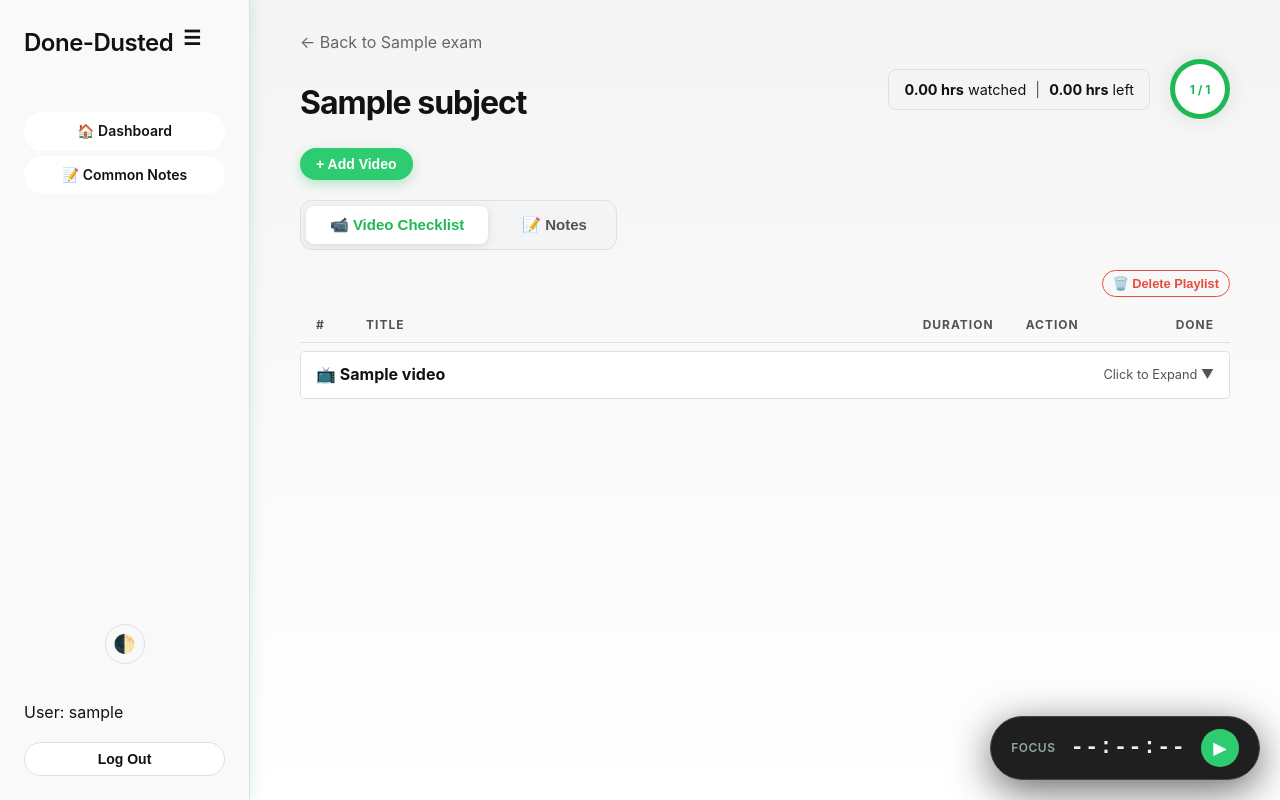
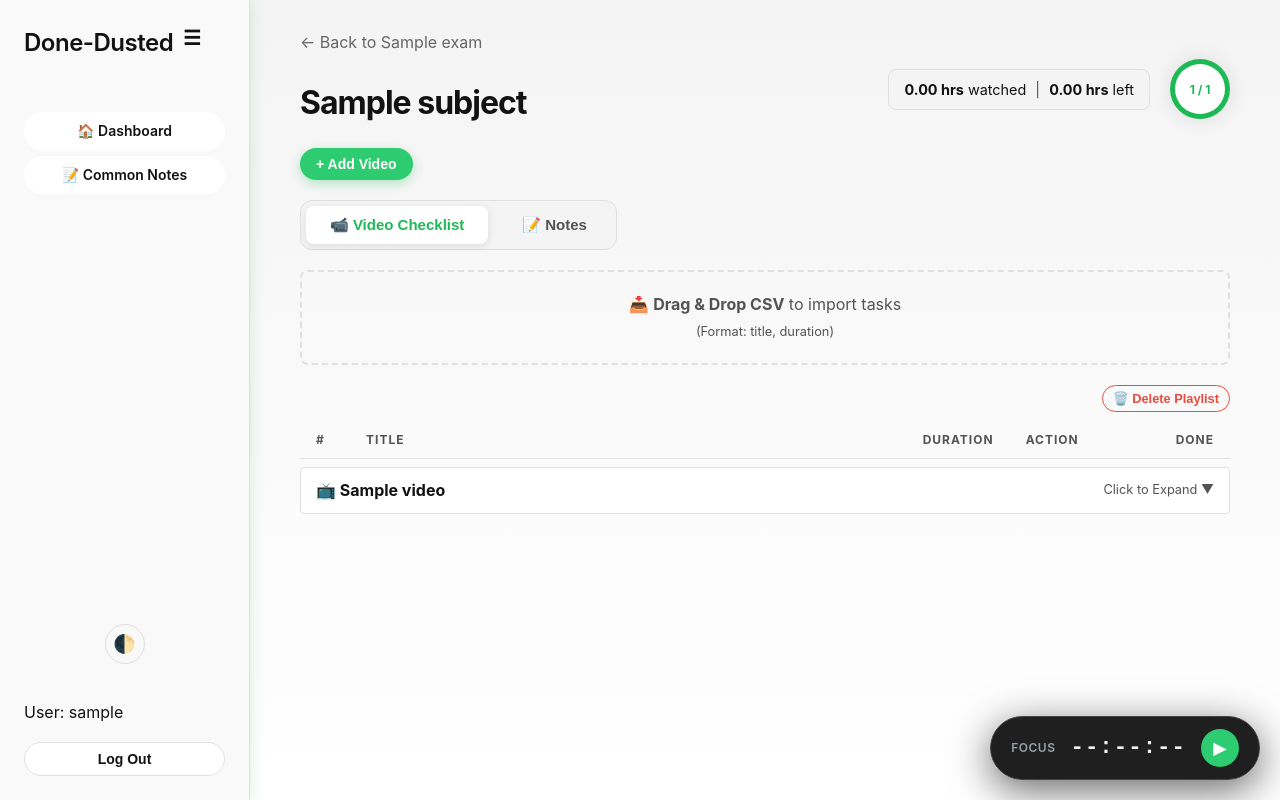
Before and after one commit to priyanshsrivastava749/Done-Dusted, a Django app: page /core/subject/1/ in a window 1280 px wide. Run offline with Django 5.2, Linux system fonts and the light colour scheme; a user stored in the database is signed in; data comes from the database, SQL or seed files in the repository; tables that the repository leaves empty hold one stand-in row (values such as "Sample post"); data that the repository does not hold is empty; some libraries are stand-ins or nearby versions.

Commit message:
feat: Add CSV drag-and-drop import for checklist

```diff
--- a/core/urls.py
+++ b/core/urls.py
@@ -26,6 +26,7 @@ urlpatterns = [
     path('exam/<int:exam_id>/delete/', views.delete_exam, name='delete_exam'),
     path('subject/<int:subject_id>/delete/', views.delete_subject, name='delete_subject'),
     path('subject/<int:subject_id>/delete-playlist/', views.delete_playlist, name='delete_playlist'),
+    path('subject/<int:subject_id>/import-csv/', views.upload_csv_todo, name='upload_csv_todo'),
     path('api/set-goal/', views.set_global_goal, name='set_global_goal'),
     path('api/get-today-goal/', views.get_today_goal, name='get_today_goal'),
     path('api/save-focus-progress/', views.save_focus_progress, name='save_focus_progress'),
--- a/core/views.py
+++ b/core/views.py
@@ -676,6 +676,29 @@ def delete_playlist(request, subject_id):
 
 @require_POST
 @login_required
+def upload_csv_todo(request, subject_id):
+    subject = get_object_or_404(Subject, id=subject_id, exam__user=request.user)
+
+    if 'file' not in request.FILES:
+        return JsonResponse({'success': False, 'message': 'No file uploaded'})
+
+    file = request.FILES['file']
+
+    if not file.name.endswith('.csv'):
+        return JsonResponse({'success': False, 'message': 'Invalid file type. Please upload a CSV file.'})
+
+    try:
+        from core.services.csv_importer import import_videos_from_csv
+        # Read file content safely
+        file_data = file.read().decode('utf-8')
+
+        result = import_videos_from_csv(file_data, subject)
+        return JsonResponse(result)
+    except Exception as e:
+        return JsonResponse({'success': False, 'message': str(e)})
+
+@require_POST
+@login_required
 def set_global_goal(request):
     import json
     data = json.loads(request.body)
--- a/templates/subject_detail.html
+++ b/templates/subject_detail.html
@@ -316,6 +316,17 @@
 
 <!-- Video Checklist View -->
 <div id="view-checklist" class="full-width-section">
+    <!-- CSV Import Zone -->
+    <div id="csv-drop-zone" class="drop-zone"
+        style="border: 2px dashed var(--border-color); border-radius: 8px; padding: 20px; text-align: center; margin-bottom: 20px; cursor: pointer; transition: all 0.2s;">
+        <p style="color: var(--text-secondary); margin: 0;">
+            📥 <strong>Drag & Drop CSV</strong> to import tasks
+            <br>
+            <span style="font-size: 0.8em;">(Format: title, duration)</span>
+        </p>
+        <input type="file" id="csv-file-input" accept=".csv" style="display: none;" onchange="handleFileSelect(this)">
+    </div>
+
     {% if videos %}
     <div style="text-align: right; margin-bottom: 10px;">
         <button onclick="confirmDelete('{% url 'delete_playlist' subject.id %}', 'Playlist')" class="btn"
@@ -495,6 +506,101 @@
             }
         });
 
+    }
+
+    // --- CSV Import Logic ---
+    const dropZone = document.getElementById('csv-drop-zone');
+    const fileInput = document.getElementById('csv-file-input');
+
+    if (dropZone) {
+        dropZone.addEventListener('click', () => fileInput.click());
+
+        dropZone.addEventListener('dragover', (e) => {
+            e.preventDefault();
+            dropZone.style.borderColor = 'var(--primary-color)';
+            dropZone.style.background = 'rgba(0,0,0,0.02)';
+        });
+
+        dropZone.addEventListener('dragleave', (e) => {
+            e.preventDefault();
+            dropZone.style.borderColor = 'var(--border-color)';
+            dropZone.style.background = 'transparent';
+        });
+
+        dropZone.addEventListener('drop', (e) => {
+            e.preventDefault();
+            dropZone.style.borderColor = 'var(--border-color)';
+            dropZone.style.background = 'transparent';
+
+            if (e.dataTransfer.files.length) {
+                uploadCSV(e.dataTransfer.files[0]);
+            }
+        });
+    }
+
+    function handleFileSelect(input) {
+        if (input.files.length) {
+            uploadCSV(input.files[0]);
+        }
+    }
+
+    function uploadCSV(file) {
+        if (!file.name.endsWith('.csv')) {
+            alert('Please upload a CSV file.');
+            return;
+        }
+
+        const formData = new FormData();
+        formData.append('file', file);
+
+        // Show loading state
+        if (dropZone) dropZone.innerHTML = '<p>Uploading...</p>';
+
+        fetch('{% url "upload_csv_todo" subject.id %}', {
+            method: 'POST',
+            headers: {
+                'X-CSRFToken': '{{ csrf_token }}'
+            },
+            body: formData
+        })
+            .then(response => response.json())
+            .then(data => {
+                if (data.success) {
+                    alert(`Successfully imported ${data.items_created} tasks!`);
+                    window.location.reload();
+                } else {
+                    alert('Error: ' + data.message);
+                    if (data.errors && data.errors.length) {
+                        console.error(data.errors);
+                    }
+                    // Reset drop zone
+                    if (dropZone) {
+                        dropZone.innerHTML = `
+                    <p style="color: var(--text-secondary); margin: 0;">
+                        📥 <strong>Drag & Drop CSV</strong> to import tasks
+                        <br>
+                        <span style="font-size: 0.8em;">(Format: title, duration)</span>
+                    </p>
+                    <input type="file" id="csv-file-input" accept=".csv" style="display: none;" onchange="handleFileSelect(this)">
+                    `;
+                    }
+                }
+            })
+            .catch(error => {
+                console.error('Error:', error);
+                alert('Upload failed.');
+                // Reset drop zone
+                if (dropZone) {
+                    dropZone.innerHTML = `
+                    <p style="color: var(--text-secondary); margin: 0;">
+                        📥 <strong>Drag & Drop CSV</strong> to import tasks
+                        <br>
+                        <span style="font-size: 0.8em;">(Format: title, duration)</span>
+                    </p>
+                    <input type="file" id="csv-file-input" accept=".csv" style="display: none;" onchange="handleFileSelect(this)">
+                    `;
+                }
+            });
     }
 
     // Disable Image Paste
```
Also changed, not shown: core/services/csv_importer.py (added, +90 -0 lines), core/services/__init__.py (added).
